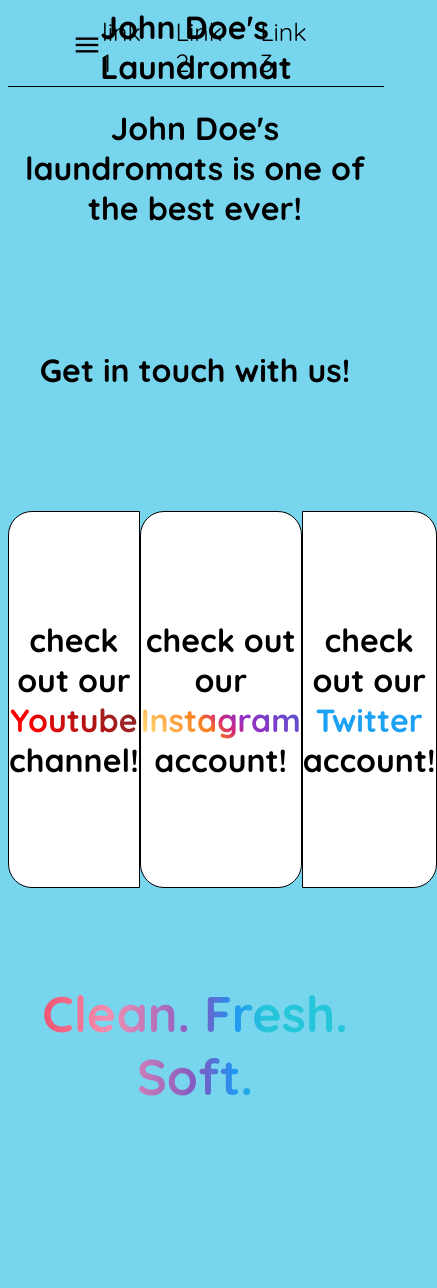
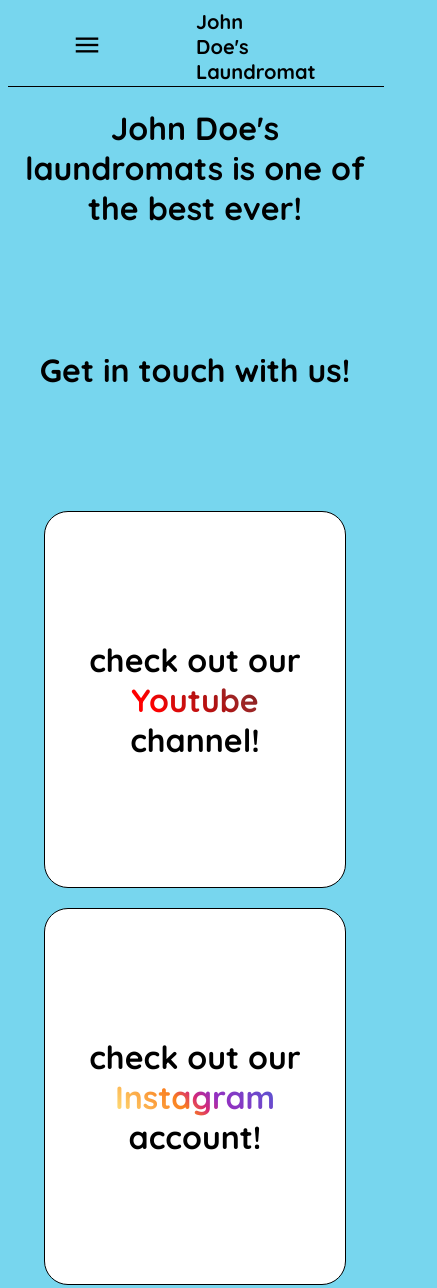
Before and after one commit to nunukaren/Weebsite, a plain HTML site: page index.html in a window 390 px wide. Shown: the top 1288 px of the page, 437 px wide, since content can reach past the window. Drawn offline with nearby package versions, Linux system fonts and the light colour scheme; a web font is replaced by a local one.

Commit message:
media query css

```diff
--- a/style.css
+++ b/style.css
@@ -214,3 +214,72 @@ color: #1da1f2;
   background-clip: text;
   text-fill-color: transparent;
 }
+/* for smaller sized viewports DO NOT TOUCH*/
+
+/* do not display hyperlinks [a]*/
+@media (max-width: 1024px){
+  .navRight a{
+    display: none;
+  }
+}
+/* Change title size */
+@media (max-width: 752px){
+  .latitle{
+    font-size: 25px;
+  }
+}
+/* Change ratio between content and side nav */
+/* Change title size */
+@media (max-width: 590px){
+  .latitle{
+    font-size: 20px;
+  }
+  .sideNav{
+    width: 230px;
+  }
+}
+/* change social media cards positioning*/
+@media (max-width: 1000px){
+  .socialMedia{
+    display: flex;
+    flex-direction: column;
+    justify-content: center;
+    align-items: center;
+  }
+  .socialMediaCard{
+    margin-bottom: 20px;
+  }
+  .endMediaCardLeft{
+    border-radius: 24px;
+  }
+  .endMediaCardRight{
+    border-radius: 24px;
+  }
+}
+/* Change ratio between content and side nav */
+@media (max-width: 500px){
+  .sideNav{
+    width: 200px;
+  }
+}
+/* iphone 12 view*/
+@media (max-width: 400px){
+  .TitleCenter{
+    right: 50%;
+    top: 50%;
+    position: absolute;
+  }
+  .latitle{
+    white-space: normal;
+    overflow: visible;
+  }
+  .socialMediaCard:active{
+    transform: none;
+  }
+  .socialMediaCard:hover{
+    transform: none;
+  }
+  #closeButton:hover{
+    rotate: 0;
+  }
+}
```
